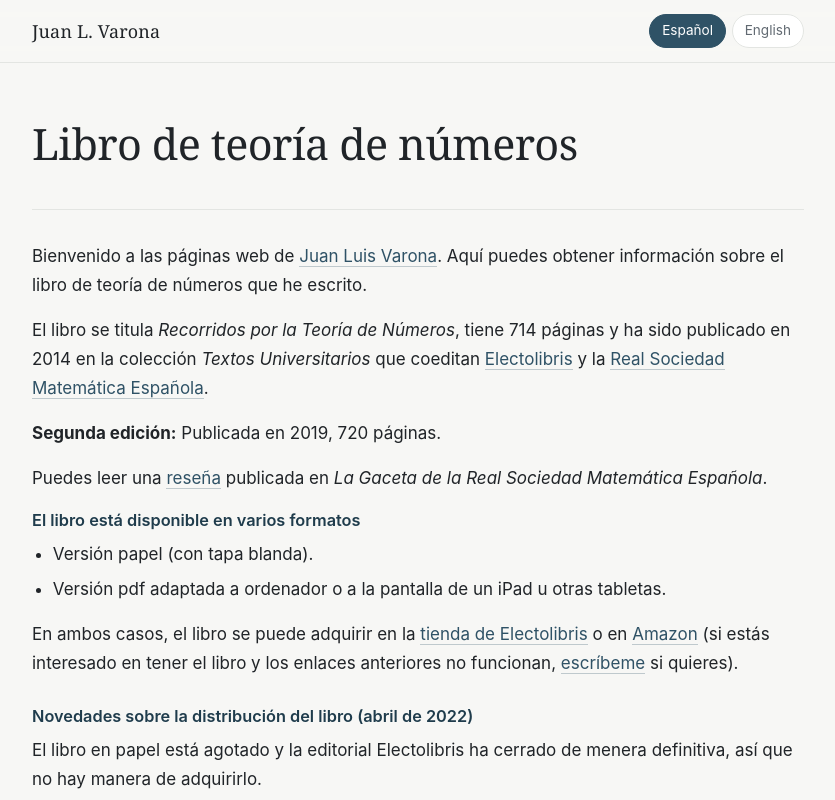
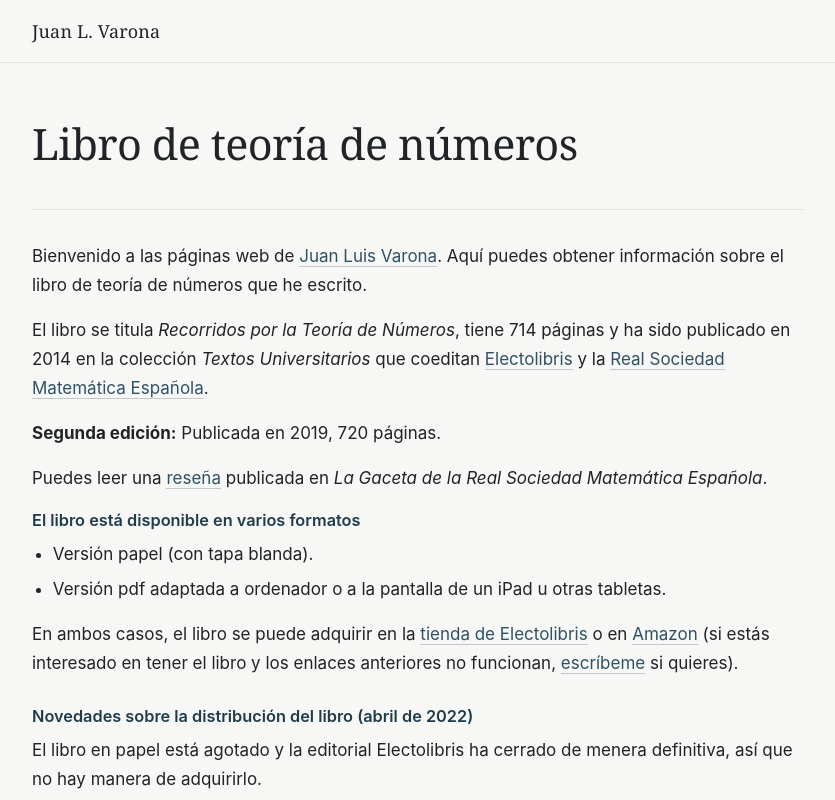
Before and after one commit to juanlvarona/web, a plain HTML site: page libroTN.html in a window 1280 px wide. Shown: the top 800 px of the page, without its empty margins (222-1057 px from the left). Drawn offline with Linux system fonts and the light colour scheme.

Commit message:
Correcciones menores

```diff
--- a/libroTN.html
+++ b/libroTN.html
@@ -13,10 +13,6 @@
   <header class="site-header">
     <div class="wrap header-inner">
       <a class="wordmark" href="index.html">Juan L. Varona</a>
-      <nav class="lang" aria-label="Idioma">
-        <a href="hola.html" hreflang="es" aria-current="page">Español</a>
-        <a href="welcome.html" hreflang="en">English</a>
-      </nav>
     </div>
   </header>
 
```
Also changed, not shown: tex.html (+1 -5 lines), welcome.html (+1 -1 lines).
